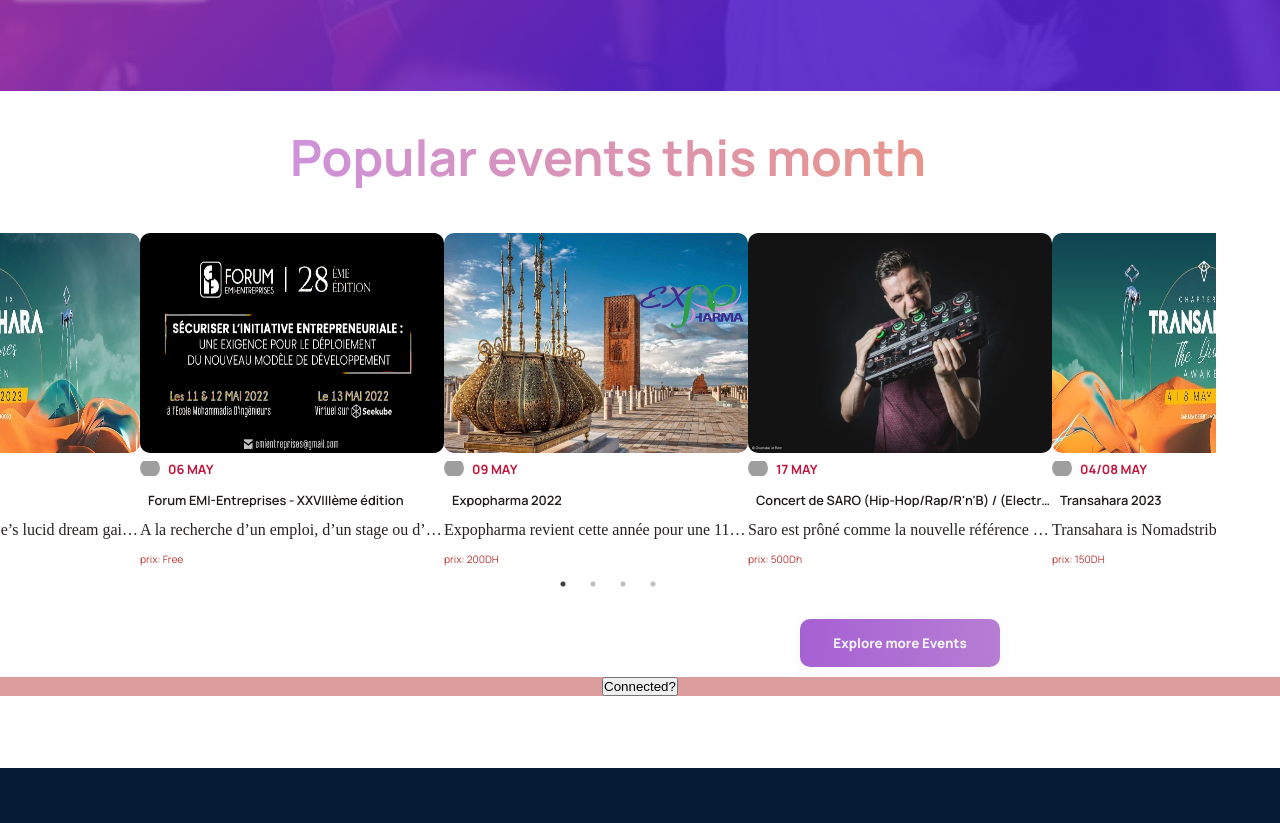
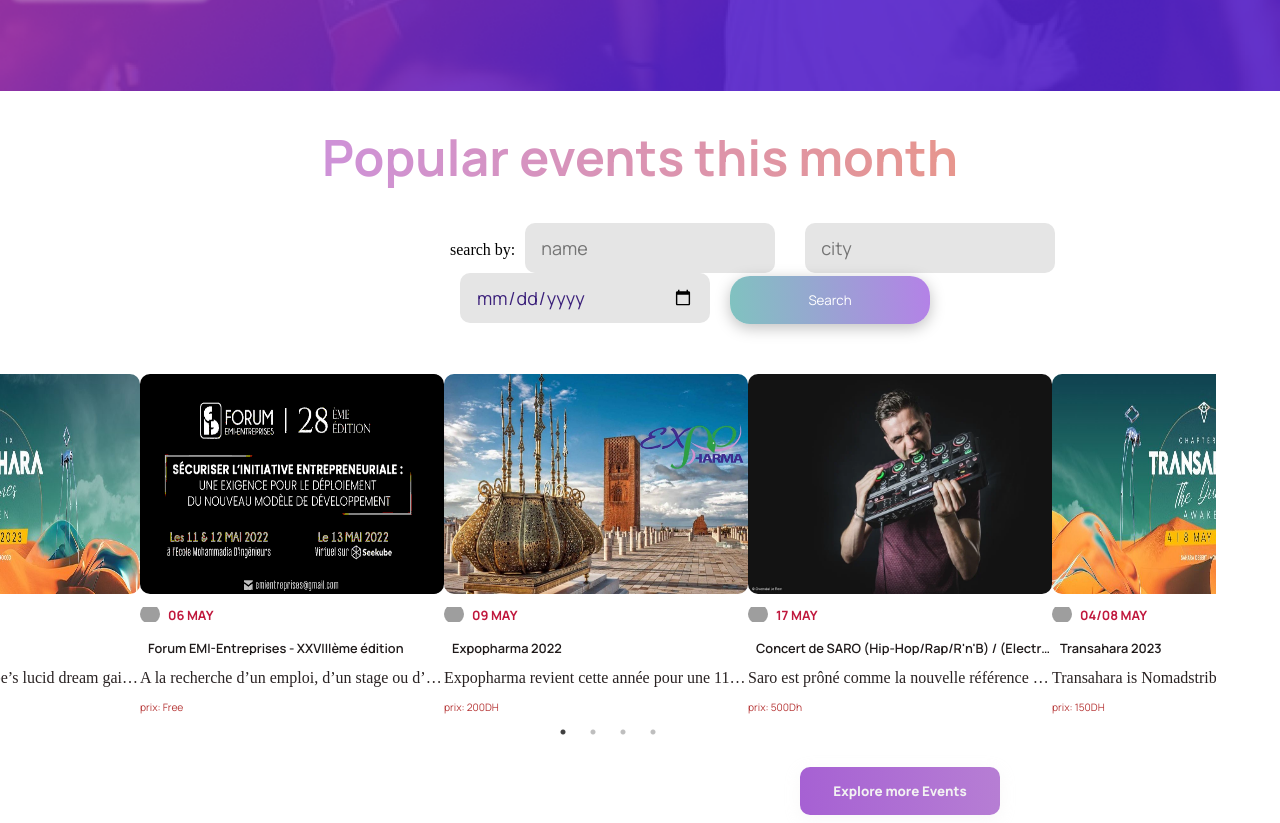
Before and after one commit to OssamaLouati/EventScroller-PFA, a React (Create React App) app in the folder client/: page /sign-up in a window 1280 px wide. Shown: the part 731-1554 px from the top of the page. Built offline with nearby package versions, Linux system fonts and the light colour scheme; grey boxes are pictures that could not be loaded.

Commit message:
add search bar inside sliders

```diff
--- a/client/package.json
+++ b/client/package.json
@@ -10,6 +10,7 @@
     "@testing-library/jest-dom": "^5.16.4",
     "@testing-library/react": "^13.1.1",
     "@testing-library/user-event": "^13.5.0",
+    "bootstrap": "^5.1.3",
     "framer-motion": "^6.3.3",
     "mdb-react-ui-kit": "^3.0.0",
     "node-sass": "^7.0.1",
@@ -20,6 +21,7 @@
     "react-multi-carousel": "^2.8.0",
     "react-router-dom": "^6.3.0",
     "react-scripts": "^5.0.1",
+    "react-search-box": "^2.2.1",
     "react-slick": "^0.29.0",
     "slick-carousel": "^1.8.1",
     "styled-components": "^5.3.5",
--- a/client/src/App.js
+++ b/client/src/App.js
@@ -28,9 +28,9 @@
       </Routes>
     </Router>
 
+    <Header />
 
 
-    <Header />
     <Slider data = {data}/>
 
 
--- a/client/src/container/slider/index.js
+++ b/client/src/container/slider/index.js
@@ -1,7 +1,9 @@
 import React from "react";
 import Slider from "react-slick";
+//import ReactSearchBox from "react-search-box";
+
 import './index.scss';
-import { Button } from 'react-bootstrap';
+import { Form, FormControl,Button } from 'react-bootstrap';
 
 
 export default function MultipleItems({data}){
@@ -13,11 +15,38 @@
     slidesToScroll: 3
   };
 
-
   return (
     <>
+        <h2 className="titre"> Popular events this month</h2>
+
+        <div className='searching'>
+          <Form className="d-flex">
+            search by:
+              <FormControl
+                type="search"
+                placeholder="name"
+                className="me-2"
+                aria-label="Search"
+                />
+              <FormControl
+                type="search"
+                placeholder="city"
+
+                className="me-2"
+                aria-label="Search"
+                />
+              <FormControl
+                type="date"
+                placeholder="date"
+                className="me-2"
+                aria-label="Search"
+                />
+
+              <Button variant="outline-success" className='search'>Search</Button>
+            </Form>
+          </div>
     <div className="slider">
-        <h2 className="titre"> Popular events this month</h2>
+
         <Slider {...settings}>
             {data.map((item, index) => {
               return (
--- a/client/src/container/slider/index.scss
+++ b/client/src/container/slider/index.scss
@@ -137,19 +137,81 @@
             &--date_time{
                 display: flex;
                 align-items: center;
-                margin-top: 5px;
+                margin-top: 10px;
                 img{
                     width: 20px;
                     height: 20px;
                     object-fit: contain;
+                    margin-bottom: 2px;
                 }
                 p{
                     color: #c0183d;
                     font-family: var(--font-family);
                     font-weight: bold;
+                    margin-top: 0px;
                 }
             }
         }
     }
 
 }
+
+.searching{
+    margin-bottom: 30px;
+    margin-top: 0px;
+    margin-left: 450px;
+    align-items: center;
+    justify-content: center;
+
+
+    h1{
+
+        text-transform: capitalize;
+        font-size: 3.2vw;
+        font-weight: 600;
+        color: rgb(247, 247, 247);
+        margin: 50px 390px;
+    }
+
+
+}
+.me-2{
+
+    flex: 1.3;
+    align-items: center;
+    justify-content: center;
+    min-height: 50px;
+    font-family: var(--font-family);
+    font-weight: 400;
+    font-size: 18px;
+    margin-right: 20px;
+    width: 250px;
+    margin-left: 10px;
+    line-height: 28px;
+    background: #E5E5E5;
+     border: #E5E5E5;
+    padding: 0 1rem;
+    color: #3C217B;
+
+    outline: none;
+    box-shadow: 0px 4px 4px rgba(255, 255, 255, 0.25);
+    border-radius: 10px;
+    transition: transform 0.3s ease;
+
+}
+.search{
+    align-items: center;
+    justify-content: center;
+    font-family: var(--font-family);
+    justify-content: center;
+    align-items: center;
+    padding: 15px;
+    color: rgb(255, 255, 255);
+    width: 200px;
+    border: #15FFD5;
+    background: linear-gradient(264.82deg, #c967f7 -40.21%, #7acabb 111.11%);
+    box-shadow: 0px 4px 15px rgba(0, 0, 0, 0.25);
+    border-radius: 20px;
+    margin-bottom: 10px;
+    cursor: pointer;
+}
```
Also changed, not shown: client/src/container/index.js (line endings or trailing spaces), 1 other file (tests, documents, lock files or other folders).
